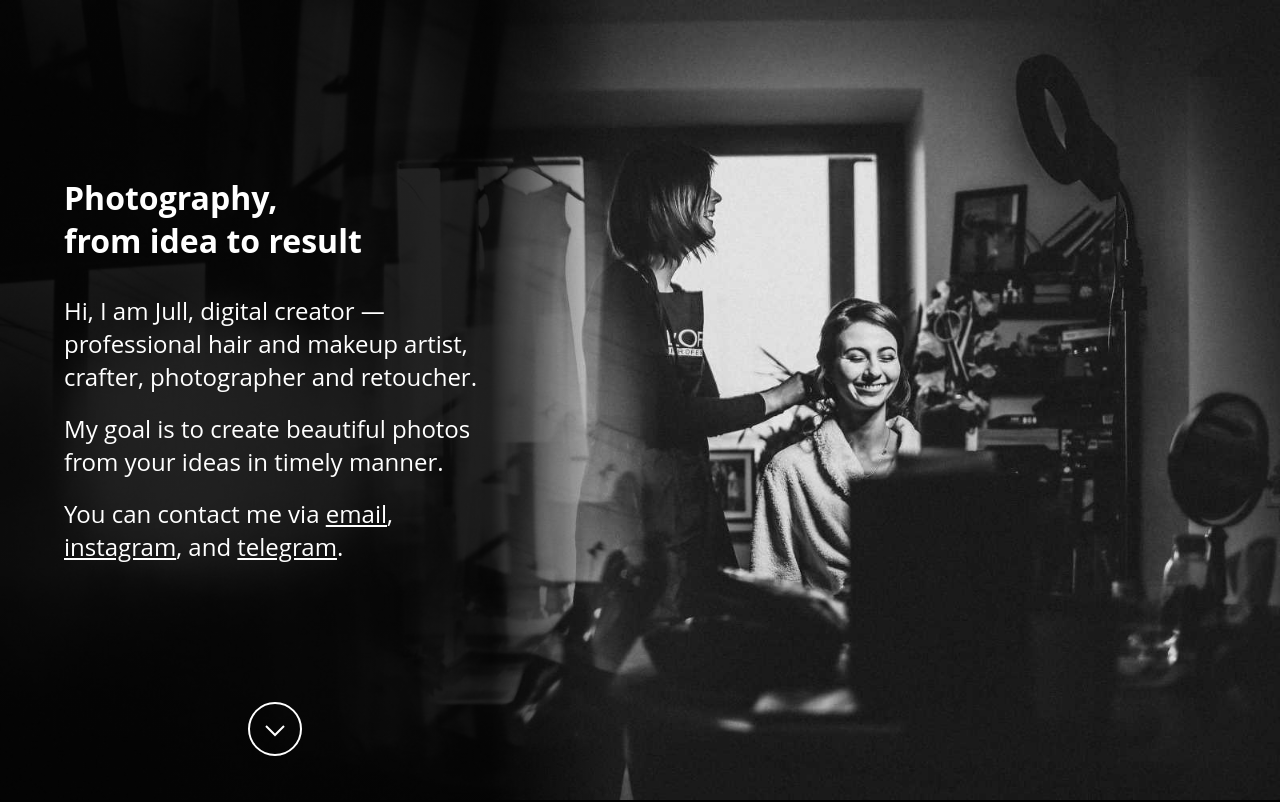
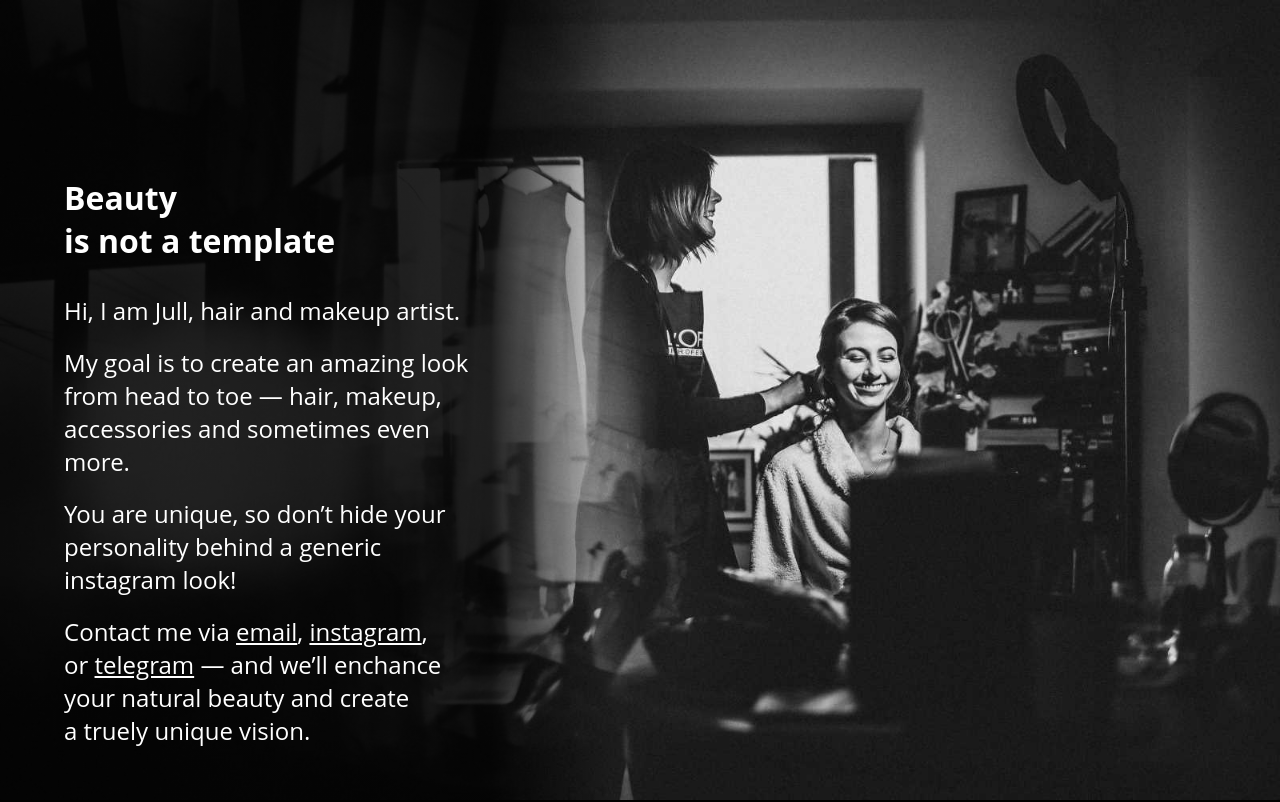
Before and after one commit to TheHatSky/tenter, a website built with webpack: page index.html in a window 1280 px wide. Shown: the top 802 px of the page. Built offline with nearby package versions, Linux system fonts and the light colour scheme; a script that the page names is missing; some icons are missing; files whose address does not match are found by name.

Commit message:
Update landing text

```diff
--- a/index.html
+++ b/index.html
@@ -205,16 +205,19 @@
     <div id="sections">
         <div id="landing" class="section contacts screen">
             <div id="intro">
-                <h1>Photography,<br> from idea to&nbsp;result</h1>
+                <h1>Beauty<br>is not a template</h1>
 
                 <p>
-                    Hi, I&nbsp;am Jull, digital creator&nbsp;&mdash; professional hair and makeup artist, crafter, photographer and retoucher.
+                    Hi, I&nbsp;am Jull, hair and makeup artist.
                 </p>
                 <p>
-                    My&nbsp;goal is&nbsp;to&nbsp;create beautiful photos from your ideas in&nbsp;timely manner.
+                    My&nbsp;goal is&nbsp;to&nbsp;create an&nbsp;amazing look from head to&nbsp;toe&nbsp;&mdash; hair, makeup, accessories and sometimes even more.
                 </p>
                 <p>
-                    You can contact me&nbsp;via <a href="mailto:julia@tenter.me?subject=Let's discuss my look">email</a>, <a href="https://www.instagram.com/jullmua">instagram</a>, and <a href="https://t.me/jullmua">telegram</a>.
+                    You are unique, so&nbsp;don&rsquo;t hide your personality behind a generic instagram look!
+                </p>
+                <p>
+                    Contact me&nbsp;via <a href="mailto:julia@tenter.me?subject=Let's discuss my look">email</a>, <a href="https://www.instagram.com/jullmua">instagram</a>, or&nbsp;<a href="https://t.me/jullmua">telegram</a>&nbsp;&mdash; and we&rsquo;ll enchance your natural beauty and create a&nbsp;truely unique vision.
                 </p>
                 <div class="go-next" onclick="window.scrollTo({ top: document.querySelector('.slide').offsetTop, behavior: 'smooth'})">
                     <svg class="icon__cnt">
```
